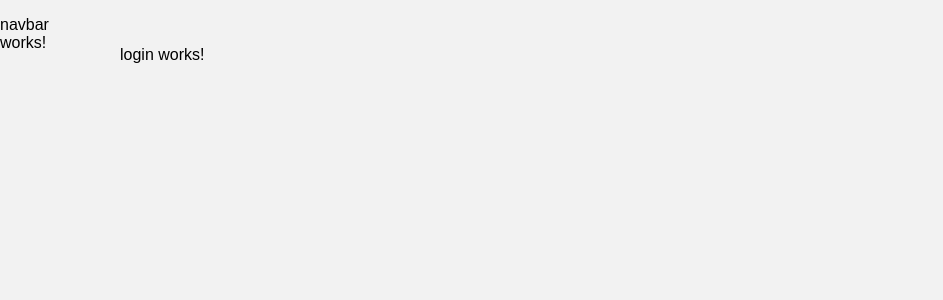
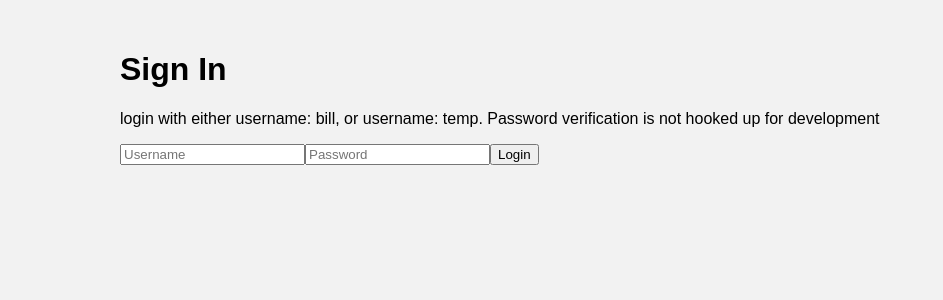
Before and after one commit to AMartinez2/cst438-team13, an Angular app: page / in a window 1280 px wide. Shown: the top 300 px of the page, without its empty margins (0-943 px from the left). Built offline with nearby package versions, Linux system fonts and the light colour scheme; no server answers.

Commit message:
checkout, login, and navbar

```diff
--- a/src/app/checkout/checkout.component.html
+++ b/src/app/checkout/checkout.component.html
@@ -1,3 +1,18 @@
-<p>
-  checkout works!
-</p>
+<h1>Checkout</h1>
+<div *ngIf="empty">
+  empty as fuck
+</div>
+<div *ngIf="!empty">
+  <ul *ngFor='let robot of cart'>
+    <li>
+      <p>
+        {{ robot.key }}
+      </p>
+      <form (submit)="updateCart(robot.key, $event)">
+        <input type="text" id="{{ robot.key.split(' ').join('') }}" value="{{ robot.val }}">
+        <button type="submit" value="Submit" color="primary">Update</button>
+      </form>
+    </li>
+  </ul>
+  <button (click)="checkout()">Checkout</button>
+</div>
--- a/src/app/checkout/checkout.component.ts
+++ b/src/app/checkout/checkout.component.ts
@@ -1,4 +1,5 @@
 import { Component, OnInit } from '@angular/core';
+import { NavbarService } from '../navbar.service';
 
 @Component({
   selector: 'app-checkout',
@@ -6,10 +7,36 @@ import { Component, OnInit } from '@angular/core';
   styleUrls: ['./checkout.component.scss']
 })
 export class CheckoutComponent implements OnInit {
-
-  constructor() { }
+  empty: Boolean;
+  cart = [];
+  constructor(public nav: NavbarService) { }
 
   ngOnInit() {
+    this.cart = [];
+    this.nav.show();
+    for (let i = 0; i < localStorage.length; i++) {
+      const key = localStorage.key(i);
+      if (key === 'USER') {
+        continue;
+      }
+      const val = localStorage.getItem(key);
+      this.cart.push({ key: key, val : val});
+    }
+    if (this.cart == null || Object.keys(this.cart).length === 0) {
+      this.empty = true;
+    } else {
+      this.empty = false;
+    }
   }
 
+  updateCart(robotName, event) {
+    const target = event.target;
+    const newCount = target.querySelector('#' + robotName.split(' ').join('')).value;
+    localStorage.setItem(robotName, newCount.toString());
+  }
+
+  // Call to checkout ms
+  checkout() {
+    return;
+  }
 }
--- a/src/app/login/login.component.html
+++ b/src/app/login/login.component.html
@@ -1,3 +1,16 @@
-<p>
-  login works!
-</p>
+<div class="signin-box">
+    <div class="signin-title">
+      <h1>Sign In</h1>
+    </div>
+    <p>
+      login with either username: bill, or username: temp. Password verification is not hooked up for development
+    </p>
+    <div class="signin-input">
+      <form (submit)="loginAttempt($event)">
+        <input type="text" id="username" placeholder="Username" placeholder="Username">
+        <input type="password" id="password" placeholder="Password" placeholder="Password">
+        <button type="submit" value="Submit" color="primary">Login</button>
+      </form>
+    </div>
+
+  </div>
--- a/src/app/login/login.component.ts
+++ b/src/app/login/login.component.ts
@@ -1,4 +1,7 @@
+import { NavbarService } from './../navbar.service';
 import { Component, OnInit } from '@angular/core';
+import { DataService } from '../data.service';
+import { Router } from '@angular/router';
 
 @Component({
   selector: 'app-login',
@@ -7,9 +10,39 @@ import { Component, OnInit } from '@angular/core';
 })
 export class LoginComponent implements OnInit {
 
-  constructor() { }
+  users$: Object;
+  constructor(
+    private dataService: DataService,
+    private router: Router,
+    private navbar: NavbarService) {
+    // Hide the navbar
+    navbar.hide();
+    // Get all users
+    this.dataService.getAllUsers().subscribe(
+      data => {
+        this.users$ = data;
+      }
+    );
+  }
 
   ngOnInit() {
   }
 
+  loginAttempt(event) {
+    localStorage.clear();
+    // Retrieve the login form data from the DOM
+    event.preventDefault();
+    const target = event.target;
+    const DomUn = target.querySelector('#username').value;
+    const DomPw = target.querySelector('#password').value;
+    // Check to see if given user matches user in db
+    for (const usr in this.users$) {
+      if (DomUn === this.users$[usr]['usid']) {
+        this.router.navigate(['/robots']);
+        // Store user name in local storage
+        localStorage.setItem('USER', DomUn);
+      }
+    }
+  }
+
 }
--- a/src/app/navbar/navbar.component.html
+++ b/src/app/navbar/navbar.component.html
@@ -1,3 +1,6 @@
-<p>
-  navbar works!
-</p>
+<div *ngIf="nav.visible">
+  <a routerLink="robots">Robots</a>
+  <br>
+  <a routerLink="checkout">Checkout</a>
+  <button (click)="logOut()">Logout</button>
+</div>
--- a/src/app/navbar/navbar.component.ts
+++ b/src/app/navbar/navbar.component.ts
@@ -1,15 +1,19 @@
 import { Component, OnInit } from '@angular/core';
+import { Router } from '@angular/router';
+import { NavbarService } from '../navbar.service';
 
 @Component({
   selector: 'app-navbar',
   templateUrl: './navbar.component.html',
   styleUrls: ['./navbar.component.scss']
 })
-export class NavbarComponent implements OnInit {
+export class NavbarComponent {
+  isLoggedIn: boolean;
+  constructor(private router: Router, public nav: NavbarService) { }
 
-  constructor() { }
-
-  ngOnInit() {
+  logOut() {
+    localStorage.clear();
+    this.router.navigate(['/login']);
   }
 
 }
```
Also changed, not shown: 1 other file (tests, documents, lock files or other folders).
